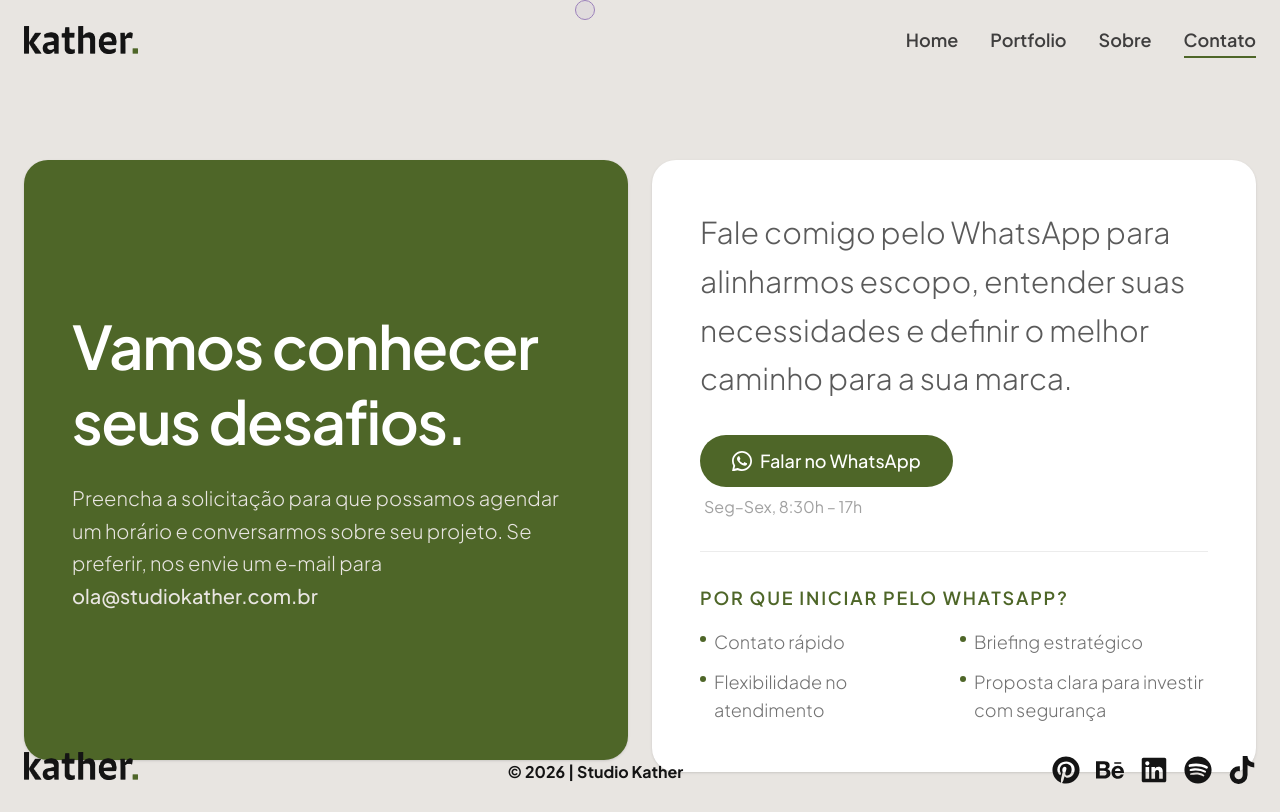
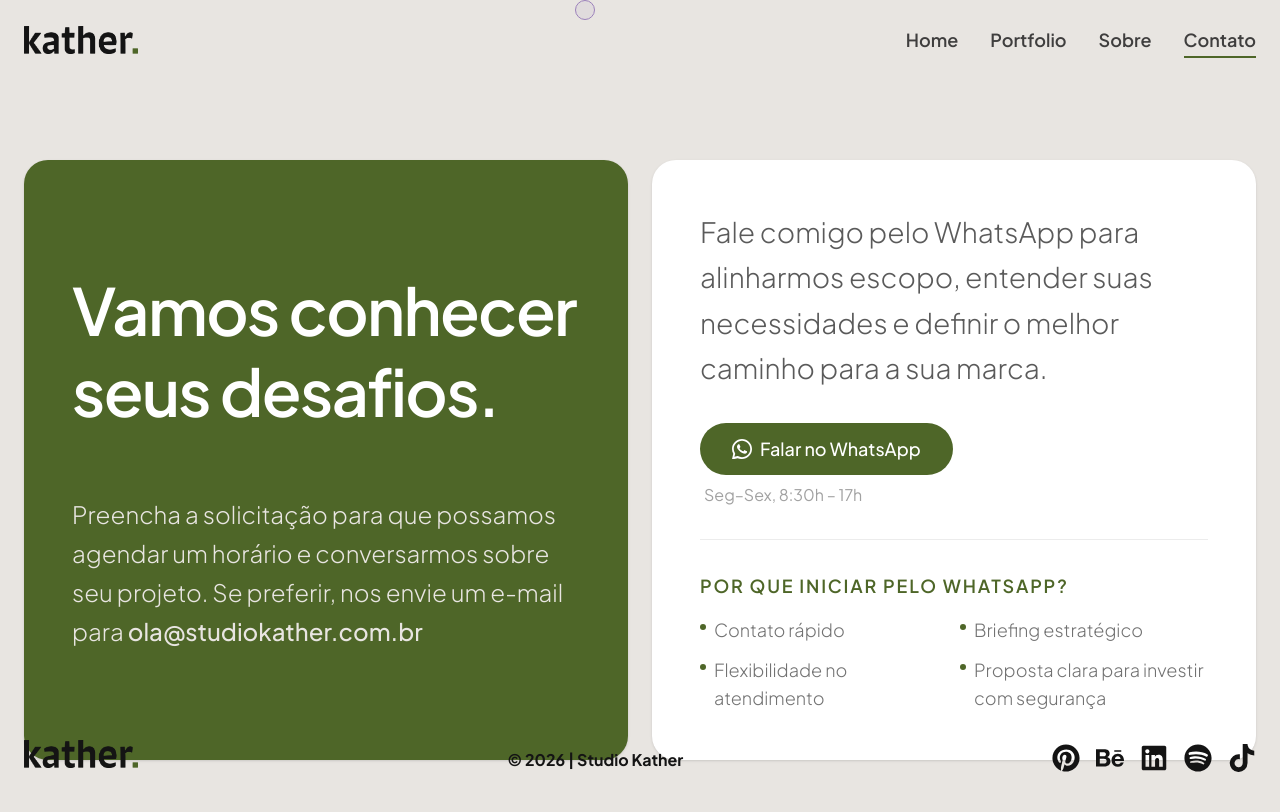
Before and after one commit to jeiel2013/studiokather, a React (Vite) app: page /contact in a window 1280 px wide. Built offline with nearby package versions, Linux system fonts and the light colour scheme.

Commit message:
feat: Card ao lado do Whatsapp no Contato atualizado

```diff
--- a/src/pages/Contact.tsx
+++ b/src/pages/Contact.tsx
@@ -206,10 +206,10 @@ function Contact() {
           <div className="grid grid-cols-1 lg:grid-cols-2 gap-4 lg:gap-6 items-start">
             {/* Text Card */}
             <div className="bg-olive shadow-sm rounded-[1.5rem] p-8 md:p-10 lg:p-12 flex flex-col justify-center min-h-[400px] lg:min-h-[600px]">
-              <h1 className="text-[40px] md:text-5xl lg:text-6xl font-semibold text-white leading-tight tracking-tight mb-6">
+              <h1 className="text-[40px] lg:text-[65px] md:text-5xl lg:text-6xl font-semibold text-white leading-tight tracking-tight mb-16">
                 Vamos conhecer seus desafios.
               </h1>
-              <p className="text-lg md:text-xl text-offwhite font-light leading-relaxed">
+              <p className="text-lg md:text-2xl text-offwhite font-light leading-relaxed">
                 Preencha a solicitação para que possamos agendar um horário e
                 conversarmos sobre seu projeto. Se preferir, nos envie um e-mail
                 para{" "}
@@ -228,7 +228,7 @@ function Contact() {
               <div className="space-y-8">
                 {/* Texto principal */}
                 <div className="space-y-3">
-                  <p className="text-lg md:text-[30px] text-black/70 font-light leading-relaxed">
+                  <p className="text-lg md:text-[28px] text-black/70 font-light leading-relaxed">
                     Fale comigo pelo WhatsApp para alinharmos escopo, entender
                     suas necessidades e definir o melhor caminho para a sua
                     marca.
```
